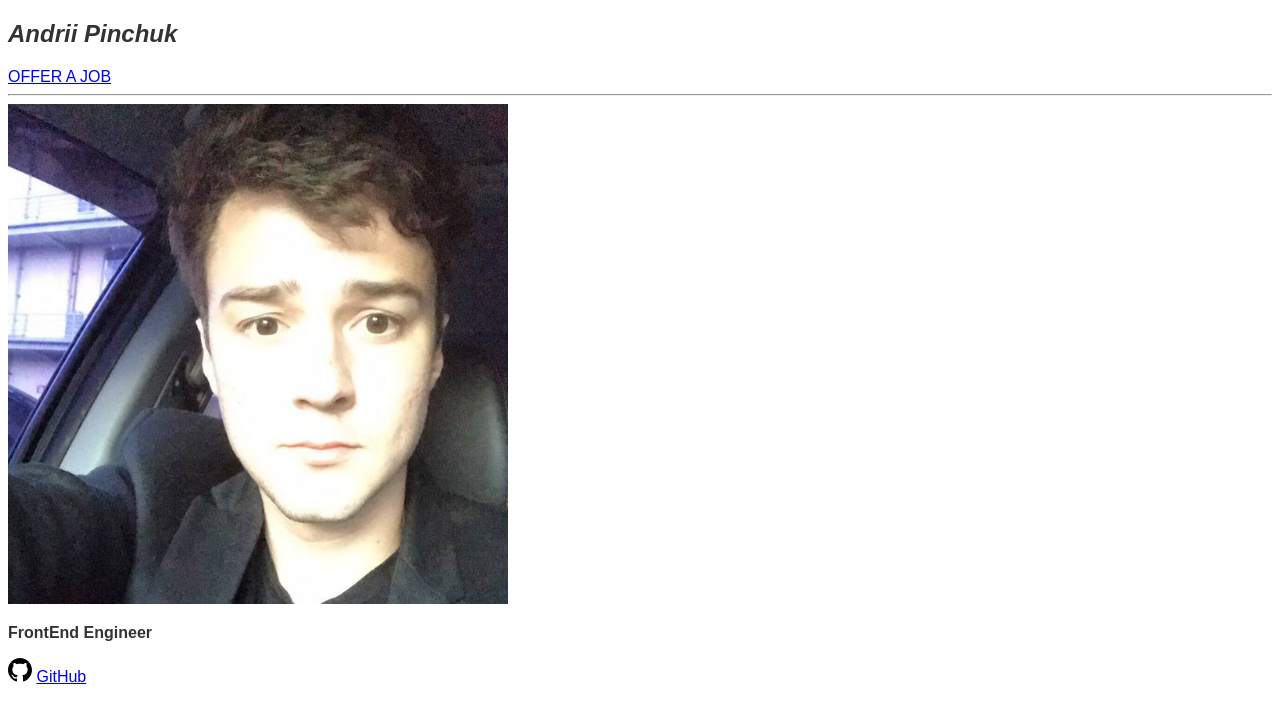
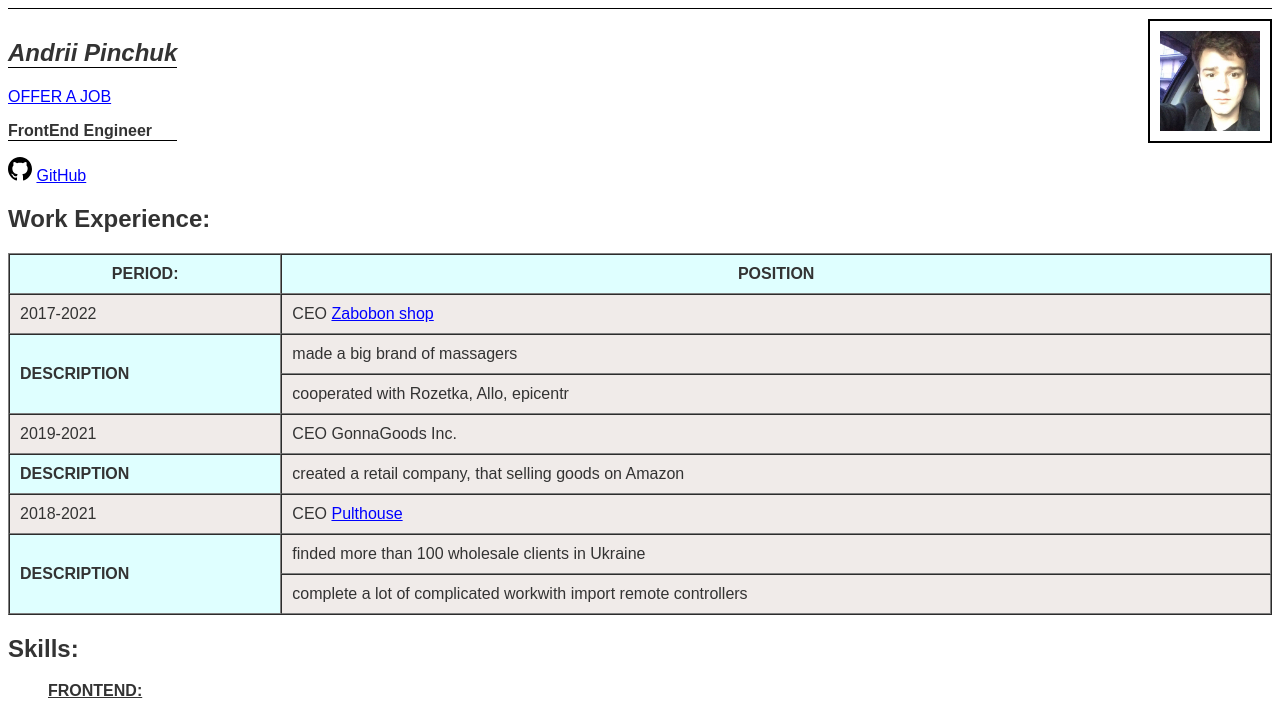
Before and after one commit to a-pinchuk/cv-project, a plain HTML site: page index.html in a window 1280 px wide. Shown: the top 703 px of the page. Drawn offline with Linux system fonts and the light colour scheme.

Commit message:
changes with tables

```diff
--- a/css/style.css
+++ b/css/style.css
@@ -15,6 +15,16 @@ a:hover {
     text-decoration: none;
 }
 
+
+/* HERO */
+
+.hero{
+    display: flex;
+    justify-content: space-between;
+    border-top: 1px solid black;
+    padding-top: 10px;
+}
+
 .hero__link {
     text-transform: uppercase;
 }
@@ -22,21 +32,39 @@ a:hover {
 .hero__text {
     text-decoration: solid;
     font-weight: bold;
+    border-bottom: 1px solid black;
 }
 
 .hero__title {
     font-style: italic;
+    border-bottom: 1px solid black;
+}
+
+
+.hero__img {
+    display: block;
+    border: 2px solid black;
+    padding: 10px;
+    width: 100px;
+    height: 100px;
 }
 
 /* table  */
 
 .table__head {
     text-transform: uppercase;
+    background-color: rgb(223, 255, 255);
 }
 
 .table__descr{
     text-transform: uppercase;
     font-weight: bold;
+    background-color: rgb(223, 255, 255);
+}
+
+.hero__table {
+    background-color: #f0ebe9;
+    width: 100%;
 }
 
 /* SKILLS */
@@ -53,3 +81,11 @@ a:hover {
     font-weight: bold;
     text-decoration: underline;
 }
+
+.main__list{
+    border-bottom: 1px solid black;
+}
+
+.experience {
+    width: 100%;
+}
--- a/index.html
+++ b/index.html
@@ -11,19 +11,21 @@
     <header></header>
     <main>
         <section class="hero">
-            <h1 class="hero__title">Andrii Pinchuk</h1>
-            <a class="hero__link" href="./hireMe.html">Offer a job</a>
-            <hr>
+            <div class="title">
+                <h1 class="hero__title">Andrii Pinchuk</h1>
+                 <a class="hero__link" href="./hireMe.html">Offer a job</a>
+                 <p class="hero__text">FrontEnd Engineer</p>
+                 <svg class="hero__svg"xmlns="http://www.w3.org/2000/svg" width="24" height="24" viewBox="0 0 24 24"><path d="M12 0c-6.626 0-12 5.373-12 12 0 5.302 3.438 9.8 8.207 11.387.599.111.793-.261.793-.577v-2.234c-3.338.726-4.033-1.416-4.033-1.416-.546-1.387-1.333-1.756-1.333-1.756-1.089-.745.083-.729.083-.729 1.205.084 1.839 1.237 1.839 1.237 1.07 1.834 2.807 1.304 3.492.997.107-.775.418-1.305.762-1.604-2.665-.305-5.467-1.334-5.467-5.931 0-1.311.469-2.381 1.236-3.221-.124-.303-.535-1.524.117-3.176 0 0 1.008-.322 3.301 1.23.957-.266 1.983-.399 3.003-.404 1.02.005 2.047.138 3.006.404 2.291-1.552 3.297-1.23 3.297-1.23.653 1.653.242 2.874.118 3.176.77.84 1.235 1.911 1.235 3.221 0 4.609-2.807 5.624-5.479 5.921.43.372.823 1.102.823 2.222v3.293c0 .319.192.694.801.576 4.765-1.589 8.199-6.086 8.199-11.386 0-6.627-5.373-12-12-12z"/></svg>
+                 <a class="hero__link--github"href="https://github.com/a-pinchuk/" target="_blank">GitHub</a>
+            </div>
             <img class="hero__img" src="./images/photo_car.jpg" alt="andrii pinchuk selfie" width="500" height="500">
-            <p class="hero__text">FrontEnd Engineer</p>
-            <svg class="hero__svg"xmlns="http://www.w3.org/2000/svg" width="24" height="24" viewBox="0 0 24 24"><path d="M12 0c-6.626 0-12 5.373-12 12 0 5.302 3.438 9.8 8.207 11.387.599.111.793-.261.793-.577v-2.234c-3.338.726-4.033-1.416-4.033-1.416-.546-1.387-1.333-1.756-1.333-1.756-1.089-.745.083-.729.083-.729 1.205.084 1.839 1.237 1.839 1.237 1.07 1.834 2.807 1.304 3.492.997.107-.775.418-1.305.762-1.604-2.665-.305-5.467-1.334-5.467-5.931 0-1.311.469-2.381 1.236-3.221-.124-.303-.535-1.524.117-3.176 0 0 1.008-.322 3.301 1.23.957-.266 1.983-.399 3.003-.404 1.02.005 2.047.138 3.006.404 2.291-1.552 3.297-1.23 3.297-1.23.653 1.653.242 2.874.118 3.176.77.84 1.235 1.911 1.235 3.221 0 4.609-2.807 5.624-5.479 5.921.43.372.823 1.102.823 2.222v3.293c0 .319.192.694.801.576 4.765-1.589 8.199-6.086 8.199-11.386 0-6.627-5.373-12-12-12z"/></svg>
-            <a class="hero__link--github"href="https://github.com/a-pinchuk/" target="_blank">GitHub</a>
+
         </section>
 
 
-
-        <h2>Work Experience:</h2>
-        <table border="1" cellspacing="0" cellpadding="10px">
+        <div class="experience">
+            <h2>Work Experience:</h2>
+        <table border="1" cellspacing="0" cellpadding="10px" class="hero__table">
             <thead>
                 <tr class="table__head">
                     <th>Period: </th>
@@ -64,7 +66,7 @@
             </tbody>
         </table>
 
-        <h2>Skills:</h2>
+        <h2 hero__title-skills>Skills:</h2>
         <ol class="main__list">
             <p class="skills__text">FrontEnd: </p>
             <li class="main__item">HTML</li>
@@ -82,6 +84,8 @@
             <li class="main__item--lng">Ukraine (Native)</li>
             <li class="main__item--lng">Russian (Native)</li>
         </ul>
+        </div>
+
     </main>
     <footer></footer>
 </body>
```
